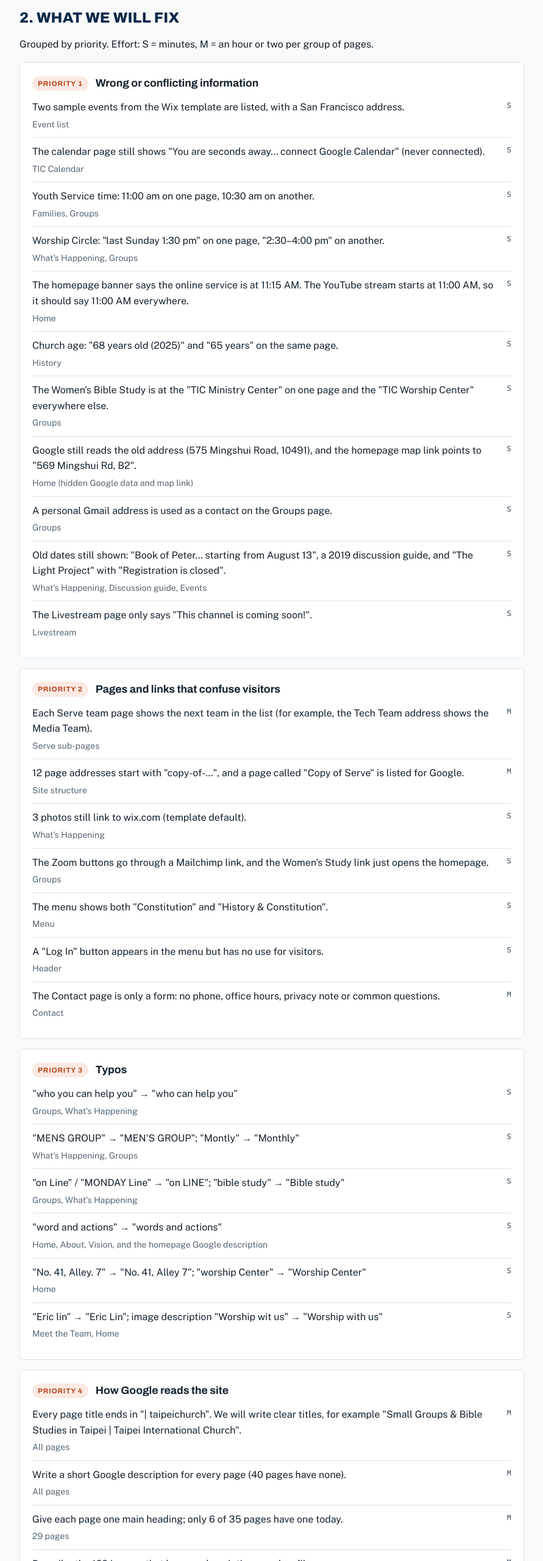
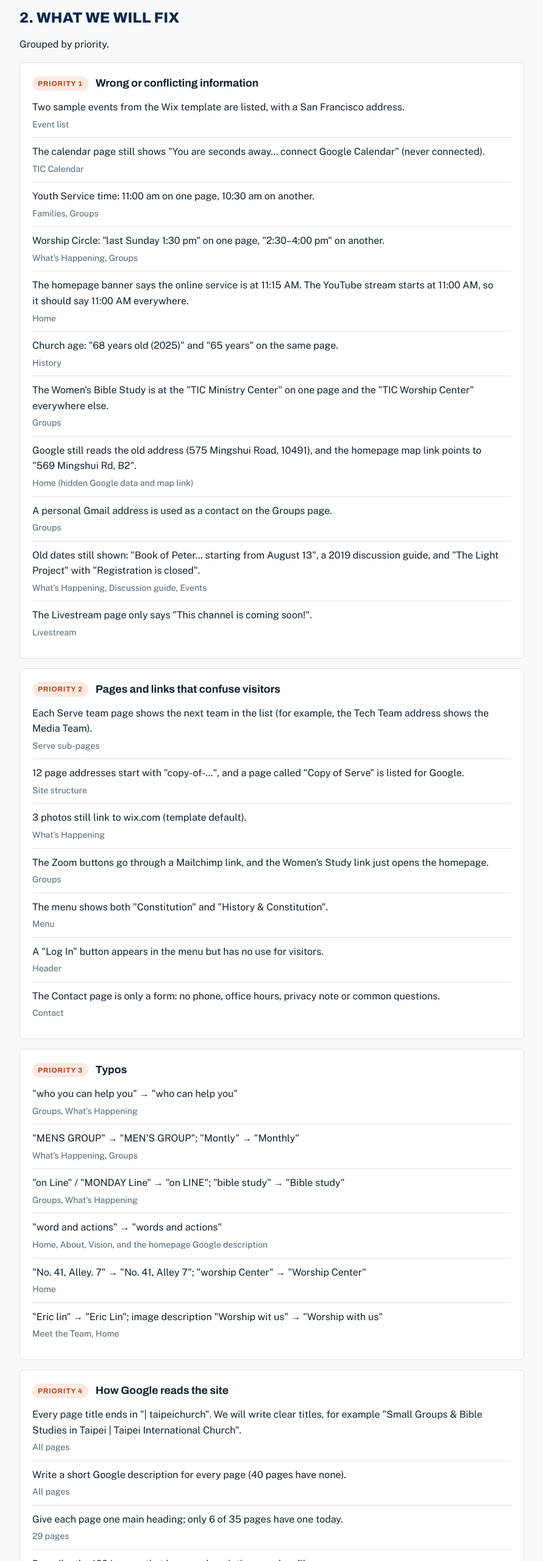
Before and after one commit to emii182364-ux/tic-website-review, a website: page updates/2026-10-19-status-report.html in a window 1280 px wide. Shown: the part 1733-4293 px from the top of the page at 61% size, without its empty margins (194-1085 px from the left). Drawn offline with nearby package versions, Linux system fonts and the light colour scheme.

Commit message:
Remove manual-work notes and time estimates from the reports
Co-Authored-By: Claude Opus 5.5 <noreply@anthropic.com>

```diff
--- a/scripts/build.mjs
+++ b/scripts/build.mjs
@@ -164,7 +164,7 @@ const cards = docs.map(d => `<li><a class="card" href="${d.slug}.html"><b>${esc(
 fs.writeFileSync(path.join(OUT, 'index.html'), page({
   title: 'Overview', current: '',
   body: `<article><p class="eyebrow">Taipei International Church</p><h1>taipeichurch.org website review</h1>
-<p>A review of taipeichurch.org with step-by-step fixes. Nothing here changes the live website: every fix is made by hand in the Wix Editor.</p>
+<p>A review of taipeichurch.org with step-by-step fixes. Nothing here changes the live website.</p>
 <h2>October 2026 updates</h2>
 <p>New reports from the Páginas Clover team after checking the live site again on 19–20 October 2026.</p>
 <ul>
@@ -188,9 +188,7 @@ fs.writeFileSync(path.join(OUT, 'index.html'), page({
 <p><a class="btn" href="proposals/galeria.html">Compare all 5 designs</a></p>
 <h2>Preview of the corrected website</h2>
 <p>A copy of taipeichurch.org with the fixes from Fix Reports #1 and #2 already applied (text, links, page titles, Google descriptions and image descriptions). The layout is unchanged. It is a preview only: the official website has not been changed.</p>
-<p><a class="btn" href="preview/index.html">Open the corrected preview</a> <a class="small" href="preview/CHANGES.txt">List of changes</a></p>
-<h2>How to update</h2>
-<ol><li>Edit the Markdown file in <code>content/</code> on GitHub (pencil icon).</li><li>Commit the change. The site and the Word documents rebuild automatically in about a minute.</li></ol></article>`,
+<p><a class="btn" href="preview/index.html">Open the corrected preview</a> <a class="small" href="preview/CHANGES.txt">List of changes</a></p></article>`,
 }));
 fs.copyFileSync(path.join(ROOT, 'scripts', 'style.css'), path.join(OUT, 'style.css'));
 fs.writeFileSync(path.join(OUT, 'robots.txt'), 'User-agent: *\nDisallow: /\n');
--- a/updates/2026-10-19-status-report.html
+++ b/updates/2026-10-19-status-report.html
@@ -140,66 +140,66 @@ a:focus-visible{outline:3px solid var(--yellow);outline-offset:2px}
 
   <section aria-labelledby="fix">
     <h2 id="fix">2. What we will fix</h2>
-    <p>Grouped by priority. Effort: S = minutes, M = an hour or two per group of pages.</p>
+    <p>Grouped by priority.</p>
 
     <div class="group">
       <div class="group-head"><span class="pill fix">Priority 1</span><h3>Wrong or conflicting information</h3></div>
       <ul class="items">
-        <li>Two sample events from the Wix template are listed, with a San Francisco address.<span class="effort">S</span><span class="where">Event list</span></li>
-        <li>The calendar page still shows "You are seconds away… connect Google Calendar" (never connected).<span class="effort">S</span><span class="where">TIC Calendar</span></li>
-        <li>Youth Service time: 11:00 am on one page, 10:30 am on another.<span class="effort">S</span><span class="where">Families, Groups</span></li>
-        <li>Worship Circle: "last Sunday 1:30 pm" on one page, "2:30–4:00 pm" on another.<span class="effort">S</span><span class="where">What's Happening, Groups</span></li>
-        <li>The homepage banner says the online service is at 11:15 AM. The YouTube stream starts at 11:00 AM, so it should say 11:00 AM everywhere.<span class="effort">S</span><span class="where">Home</span></li>
-        <li>Church age: "68 years old (2025)" and "65 years" on the same page.<span class="effort">S</span><span class="where">History</span></li>
-        <li>The Women's Bible Study is at the "TIC Ministry Center" on one page and the "TIC Worship Center" everywhere else.<span class="effort">S</span><span class="where">Groups</span></li>
-        <li>Google still reads the old address (575 Mingshui Road, 10491), and the homepage map link points to "569 Mingshui Rd, B2".<span class="effort">S</span><span class="where">Home (hidden Google data and map link)</span></li>
-        <li>A personal Gmail address is used as a contact on the Groups page.<span class="effort">S</span><span class="where">Groups</span></li>
-        <li>Old dates still shown: "Book of Peter… starting from August 13", a 2019 discussion guide, and "The Light Project" with "Registration is closed".<span class="effort">S</span><span class="where">What's Happening, Discussion guide, Events</span></li>
-        <li>The Livestream page only says "This channel is coming soon!".<span class="effort">S</span><span class="where">Livestream</span></li>
+        <li>Two sample events from the Wix template are listed, with a San Francisco address.<span class="where">Event list</span></li>
+        <li>The calendar page still shows "You are seconds away… connect Google Calendar" (never connected).<span class="where">TIC Calendar</span></li>
+        <li>Youth Service time: 11:00 am on one page, 10:30 am on another.<span class="where">Families, Groups</span></li>
+        <li>Worship Circle: "last Sunday 1:30 pm" on one page, "2:30–4:00 pm" on another.<span class="where">What's Happening, Groups</span></li>
+        <li>The homepage banner says the online service is at 11:15 AM. The YouTube stream starts at 11:00 AM, so it should say 11:00 AM everywhere.<span class="where">Home</span></li>
+        <li>Church age: "68 years old (2025)" and "65 years" on the same page.<span class="where">History</span></li>
+        <li>The Women's Bible Study is at the "TIC Ministry Center" on one page and the "TIC Worship Center" everywhere else.<span class="where">Groups</span></li>
+        <li>Google still reads the old address (575 Mingshui Road, 10491), and the homepage map link points to "569 Mingshui Rd, B2".<span class="where">Home (hidden Google data and map link)</span></li>
+        <li>A personal Gmail address is used as a contact on the Groups page.<span class="where">Groups</span></li>
+        <li>Old dates still shown: "Book of Peter… starting from August 13", a 2019 discussion guide, and "The Light Project" with "Registration is closed".<span class="where">What's Happening, Discussion guide, Events</span></li>
+        <li>The Livestream page only says "This channel is coming soon!".<span class="where">Livestream</span></li>
       </ul>
     </div>
 
     <div class="group">
       <div class="group-head"><span class="pill fix">Priority 2</span><h3>Pages and links that confuse visitors</h3></div>
       <ul class="items">
-        <li>Each Serve team page shows the next team in the list (for example, the Tech Team address shows the Media Team).<span class="effort">M</span><span class="where">Serve sub-pages</span></li>
-        <li>12 page addresses start with "copy-of-…", and a page called "Copy of Serve" is listed for Google.<span class="effort">M</span><span class="where">Site structure</span></li>
-        <li>3 photos still link to wix.com (template default).<span class="effort">S</span><span class="where">What's Happening</span></li>
-        <li>The Zoom buttons go through a Mailchimp link, and the Women's Study link just opens the homepage.<span class="effort">S</span><span class="where">Groups</span></li>
-        <li>The menu shows both "Constitution" and "History &amp; Constitution".<span class="effort">S</span><span class="where">Menu</span></li>
-        <li>A "Log In" button appears in the menu but has no use for visitors.<span class="effort">S</span><span class="where">Header</span></li>
-        <li>The Contact page is only a form: no phone, office hours, privacy note or common questions.<span class="effort">M</span><span class="where">Contact</span></li>
+        <li>Each Serve team page shows the next team in the list (for example, the Tech Team address shows the Media Team).<span class="where">Serve sub-pages</span></li>
+        <li>12 page addresses start with "copy-of-…", and a page called "Copy of Serve" is listed for Google.<span class="where">Site structure</span></li>
+        <li>3 photos still link to wix.com (template default).<span class="where">What's Happening</span></li>
+        <li>The Zoom buttons go through a Mailchimp link, and the Women's Study link just opens the homepage.<span class="where">Groups</span></li>
+        <li>The menu shows both "Constitution" and "History &amp; Constitution".<span class="where">Menu</span></li>
+        <li>A "Log In" button appears in the menu but has no use for visitors.<span class="where">Header</span></li>
+        <li>The Contact page is only a form: no phone, office hours, privacy note or common questions.<span class="where">Contact</span></li>
       </ul>
     </div>
 
     <div class="group">
       <div class="group-head"><span class="pill fix">Priority 3</span><h3>Typos</h3></div>
       <ul class="items">
-        <li>"who you can help you" → "who can help you"<span class="effort">S</span><span class="where">Groups, What's Happening</span></li>
-        <li>"MENS GROUP" → "MEN'S GROUP"; "Montly" → "Monthly"<span class="effort">S</span><span class="where">What's Happening, Groups</span></li>
-        <li>"on Line" / "MONDAY Line" → "on LINE"; "bible study" → "Bible study"<span class="effort">S</span><span class="where">Groups, What's Happening</span></li>
-        <li>"word and actions" → "words and actions"<span class="effort">S</span><span class="where">Home, About, Vision, and the homepage Google description</span></li>
-        <li>"No. 41, Alley. 7" → "No. 41, Alley 7"; "worship Center" → "Worship Center"<span class="effort">S</span><span class="where">Home</span></li>
-        <li>"Eric lin" → "Eric Lin"; image description "Worship wit us" → "Worship with us"<span class="effort">S</span><span class="where">Meet the Team, Home</span></li>
+        <li>"who you can help you" → "who can help you"<span class="where">Groups, What's Happening</span></li>
+        <li>"MENS GROUP" → "MEN'S GROUP"; "Montly" → "Monthly"<span class="where">What's Happening, Groups</span></li>
+        <li>"on Line" / "MONDAY Line" → "on LINE"; "bible study" → "Bible study"<span class="where">Groups, What's Happening</span></li>
+        <li>"word and actions" → "words and actions"<span class="where">Home, About, Vision, and the homepage Google description</span></li>
+        <li>"No. 41, Alley. 7" → "No. 41, Alley 7"; "worship Center" → "Worship Center"<span class="where">Home</span></li>
+        <li>"Eric lin" → "Eric Lin"; image description "Worship wit us" → "Worship with us"<span class="where">Meet the Team, Home</span></li>
       </ul>
     </div>
 
     <div class="group">
       <div class="group-head"><span class="pill fix">Priority 4</span><h3>How Google reads the site</h3></div>
       <ul class="items">
-        <li>Every page title ends in "| taipeichurch". We will write clear titles, for example "Small Groups &amp; Bible Studies in Taipei | Taipei International Church".<span class="effort">M</span><span class="where">All pages</span></li>
-        <li>Write a short Google description for every page (40 pages have none).<span class="effort">M</span><span class="where">All pages</span></li>
-        <li>Give each page one main heading; only 6 of 35 pages have one today.<span class="effort">M</span><span class="where">29 pages</span></li>
-        <li>Describe the 169 images that have no description or only a file name.<span class="effort">M</span><span class="where">11+ pages</span></li>
-        <li>Fix the hidden Google data: church name, new address, and "Church" instead of a generic business.<span class="effort">S</span><span class="where">Home</span></li>
-        <li>Give the 6 event pages their own titles (all are "Registration Form" today) and remove old pages like /easter from the Google list.<span class="effort">S</span><span class="where">Events, Sitemap</span></li>
+        <li>Every page title ends in "| taipeichurch". We will write clear titles, for example "Small Groups &amp; Bible Studies in Taipei | Taipei International Church".<span class="where">All pages</span></li>
+        <li>Write a short Google description for every page (40 pages have none).<span class="where">All pages</span></li>
+        <li>Give each page one main heading; only 6 of 35 pages have one today.<span class="where">29 pages</span></li>
+        <li>Describe the 169 images that have no description or only a file name.<span class="where">11+ pages</span></li>
+        <li>Fix the hidden Google data: church name, new address, and "Church" instead of a generic business.<span class="where">Home</span></li>
+        <li>Give the 6 event pages their own titles (all are "Registration Form" today) and remove old pages like /easter from the Google list.<span class="where">Events, Sitemap</span></li>
       </ul>
     </div>
 
     <div class="group">
       <div class="group-head"><span class="pill fix">Priority 5</span><h3>Speed</h3></div>
       <ul class="items">
-        <li>The homepage is heavy (about 1.1 MB of code before photos). Six apps still load on every page: TWIPLA, Web-Stat, 123FormBuilder, Forum, ShoutOut and Countdown. We will only remove the ones you confirm are not used.<span class="effort">M</span><span class="where">All pages</span></li>
+        <li>The homepage is heavy (about 1.1 MB of code before photos). Six apps still load on every page: TWIPLA, Web-Stat, 123FormBuilder, Forum, ShoutOut and Countdown. We will only remove the ones you confirm are not used.<span class="where">All pages</span></li>
       </ul>
     </div>
   </section>
@@ -209,12 +209,12 @@ a:focus-visible{outline:3px solid var(--yellow);outline-offset:2px}
     <div class="group">
       <div class="group-head"><span class="pill imp">Proposals</span><h3>Next steps after the fixes</h3></div>
       <ul class="items">
-        <li>A "Plan your visit" page for first-time guests: time, how to get there from Dazhi MRT (with your walk video), what to expect, and kids check-in.<span class="effort">M</span><span class="where">New page</span></li>
-        <li>A clearer Groups page that answers "when, where, who it's for" at a glance, so more of the people who see it on Google click through.<span class="effort">M</span><span class="where">Groups</span></li>
-        <li>A short homepage with clear links to one page per topic (Families, Groups, Serve, Give). We prepared a design proposal in this style that you can review.<span class="effort">L</span><span class="where">Home and main pages</span></li>
-        <li>A Traditional Chinese version, or at least the address and service times in Chinese on the homepage, for Chinese-speaking friends and family.<span class="effort">L</span><span class="where">Site</span></li>
-        <li>Make TIC easier to recommend for AI assistants (ChatGPT, Gemini, Perplexity): clear answers to common questions on the site, consistent address and times everywhere.<span class="effort">M</span><span class="where">Site</span></li>
-        <li>A practical Contact page: phone, office hours, address with map, and a few common questions.<span class="effort">M</span><span class="where">Contact</span></li>
+        <li>A "Plan your visit" page for first-time guests: time, how to get there from Dazhi MRT (with your walk video), what to expect, and kids check-in.<span class="where">New page</span></li>
+        <li>A clearer Groups page that answers "when, where, who it's for" at a glance, so more of the people who see it on Google click through.<span class="where">Groups</span></li>
+        <li>A short homepage with clear links to one page per topic (Families, Groups, Serve, Give). We prepared a design proposal in this style that you can review.<span class="where">Home and main pages</span></li>
+        <li>A Traditional Chinese version, or at least the address and service times in Chinese on the homepage, for Chinese-speaking friends and family.<span class="where">Site</span></li>
+        <li>Make TIC easier to recommend for AI assistants (ChatGPT, Gemini, Perplexity): clear answers to common questions on the site, consistent address and times everywhere.<span class="where">Site</span></li>
+        <li>A practical Contact page: phone, office hours, address with map, and a few common questions.<span class="where">Contact</span></li>
       </ul>
     </div>
     <p class="note">One limit to know: some technical security settings (security headers) can't be changed on Wix, so a few external security scans will keep showing a lower grade. This does not affect visitors.</p>
```
Also changed, not shown: content/1-website-review.md (+12 -12 lines), content/2-fix-report-1.md (+1 -1 lines).
